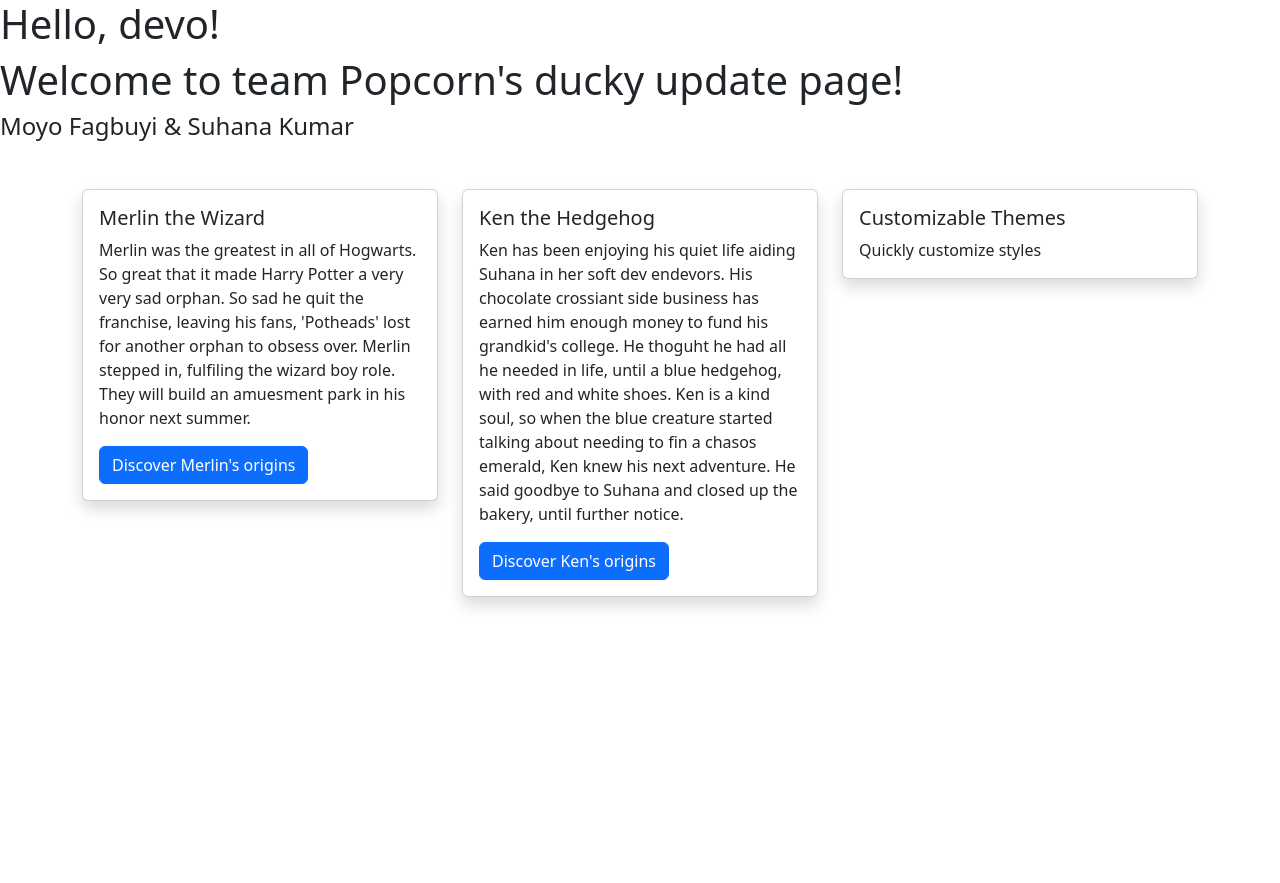
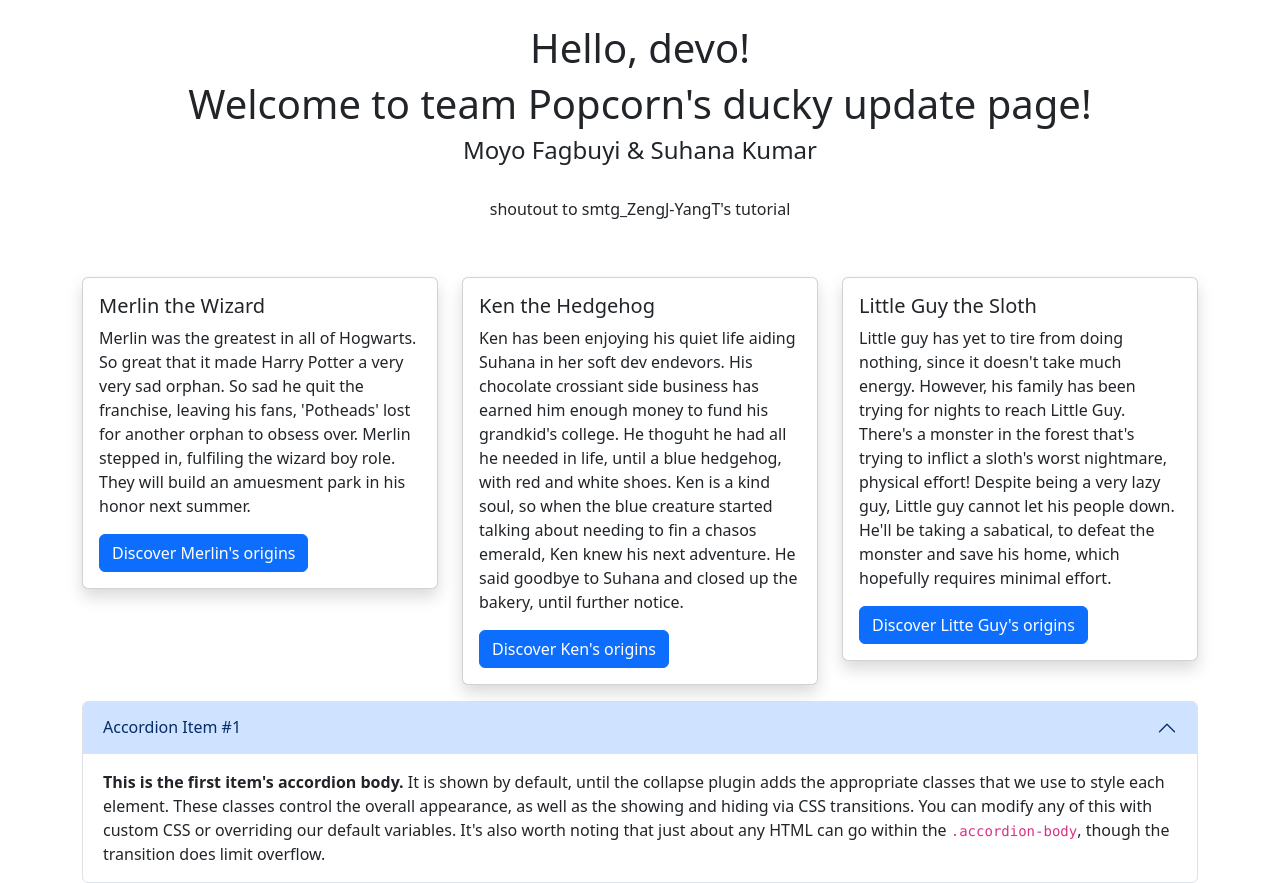
Before and after one commit to moyosthinking/softdev, a plain HTML site: page 22_fef/bt/index.html in a window 1280 px wide. Before the commit the page ends 800 px from the top, so only its background shows below. Drawn offline with nearby package versions, Linux system fonts and the light colour scheme.

Commit message:
yes duckies but teh panel is werid

```diff
--- a/22_fef/bt/index.html
+++ b/22_fef/bt/index.html
@@ -19,10 +19,15 @@ time spent: 1 pd
     integrity="sha384-QWTKZyjpPEjISv5WaRU9OFeRpok6YctnYmDr5pNlyT2bRjXh0JMhjY6hW+ALEwIH" crossorigin="anonymous">
   </head>
   <body>
-    <h1>Hello, devo!</h1>
-    <h1>Welcome to team Popcorn's ducky update page!</h1>
-    <h4>Moyo Fagbuyi & Suhana Kumar</h3>
-    <br>
+    <div class="text-center">
+      <br>
+      <h1>Hello, devo!</h1>
+      <h1>Welcome to team Popcorn's ducky update page!</h1>
+      <h4>Moyo Fagbuyi & Suhana Kumar</h3>
+      <br>
+      <p>shoutout to smtg_ZengJ-YangT's tutorial</p>
+      <br>
+    </div>
      <div class="container my-3">
       <div class="row">
         <div class="col-md-4">
@@ -49,13 +54,35 @@ next summer.</p>
         <div class="col-md-4">
           <div class="card shadow">
             <div class="card-body">
-              <h5 class="card-title">Customizable Themes</h5>
-              <p class="card-text">Quickly customize styles</p>
+              <h5 class="card-title">Little Guy the Sloth</h5>
+              <p class="card-text">Little guy has yet to tire from doing nothing, since it doesn't take much
+              energy. However, his family has been trying for nights to reach Little Guy. There's a monster in the forest
+            that's trying to inflict a sloth's worst nightmare, physical effort! Despite being a very lazy guy, Little guy
+          cannot let his people down. He'll be taking a sabatical, to defeat the monster and save his home, which hopefully
+        requires minimal effort.</p>
+              <a href="https://piazza.com/class/lzn3gu4eahn36g/post/66" class="btn btn-primary">Discover Litte Guy's origins</a>
             </div>
           </div>
         </div>
       </div>
     </div>
+    <div class="container">
+      <div class="accordion" id="accordionExample">
+        <div class="accordion-item">
+          <h2 class="accordion-header">
+            <button class="accordion-button" type="button" data-bs-toggle="collapse" data-bs-target="#collapseOne" aria-expanded="true" aria-controls="panelsStayOpen-collapseOne">
+              Accordion Item #1
+            </button>
+          </h2>
+          <div id="collapseOne" class="accordion-collapse collapse show" data-bs-parent="#accordionExample">
+            <div class="accordion-body">
+              <strong>This is the first item's accordion body.</strong> It is shown by default, until the collapse plugin adds the appropriate classes that we use to style each element. These classes control the overall appearance, as well as the showing and hiding via CSS transitions. You can modify any of this with custom CSS or overriding our default variables. It's also worth noting that just about any HTML can go within the <code>.accordion-body</code>, though the transition does limit overflow.
+            </div>
+          </div>
+        </div>
+      </div>
+    </div>
+
   </body>
 
 </html>
```
Also changed, not shown: 1 other file.
